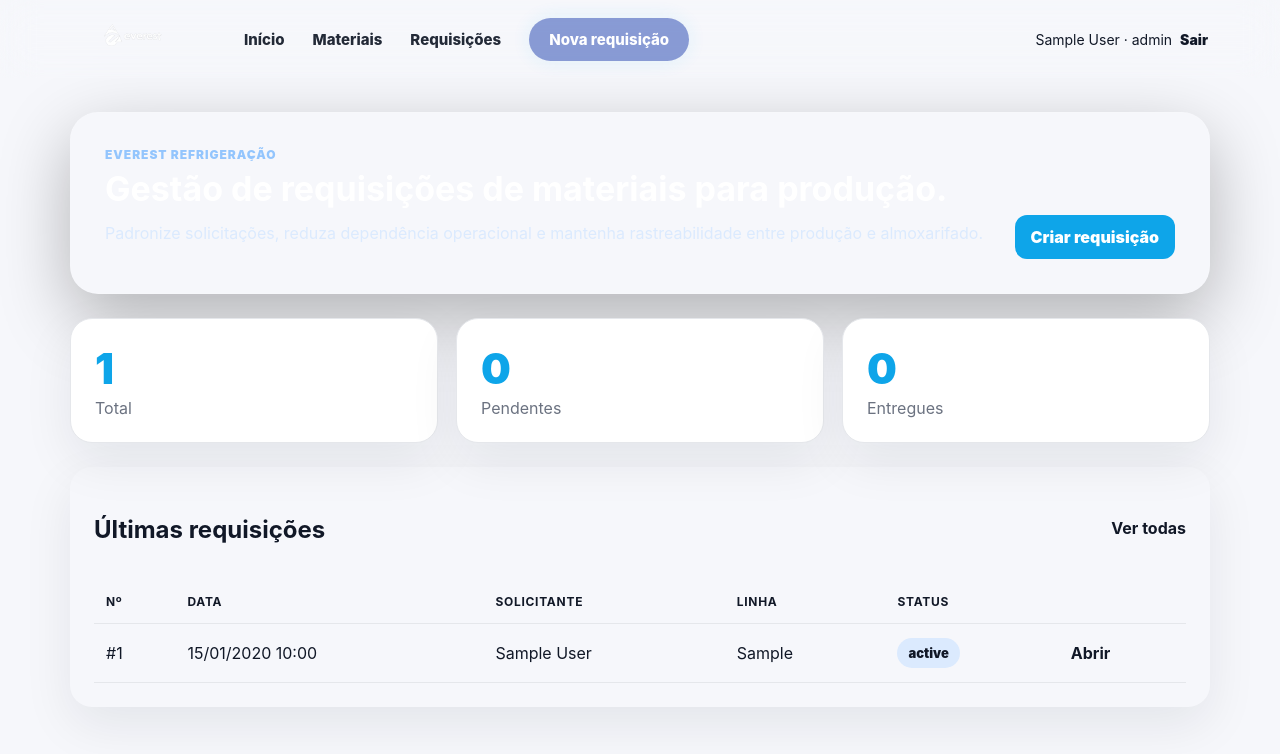
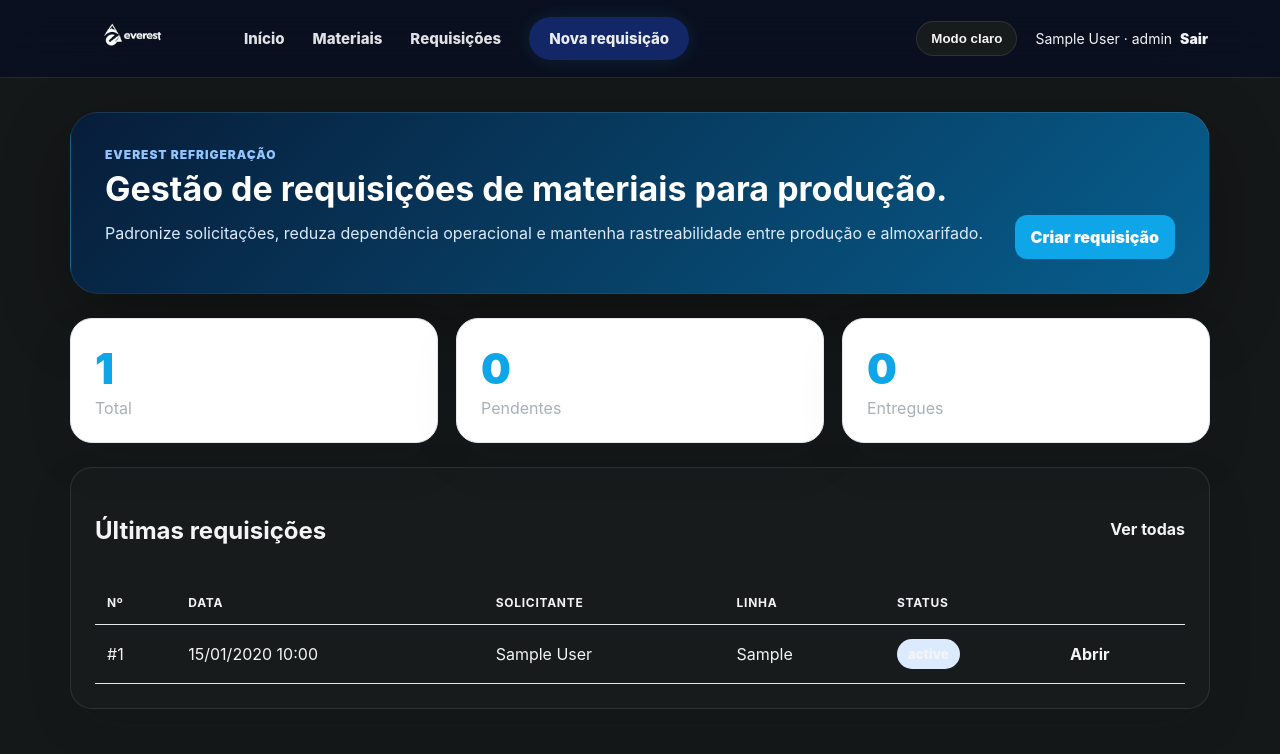
Before and after one commit to ArukyXD/requisita-facil, a Flask app: page / in a window 1280 px wide. Shown: the top 754 px of the page. Run offline with Flask 3, Linux system fonts and the light colour scheme; a user stored in the database is signed in; tables that the repository leaves empty hold one stand-in row (values such as "Sample post").

Commit message:
Update base.html

```diff
--- a/app/templates/base.html
+++ b/app/templates/base.html
@@ -1,30 +1,35 @@
 <!doctype html>
-<html lang="pt-BR">
+<html lang="pt-BR" data-theme="dark">
 <head>
     <meta charset="utf-8">
     <title>{% block title %}Everest Refrigeração | Requisita Fácil{% endblock %}</title>
     <meta name="viewport" content="width=device-width, initial-scale=1">
 
-    <style>
-        html { background: #f6f7fb; }
-        body { opacity: 0; }
-        html.app-loaded body {
-            opacity: 1;
-            transition: opacity .08s ease-in;
-        }
-    </style>
+    <script>
+        const savedTheme = localStorage.getItem("requisita-theme") || "dark";
+        document.documentElement.setAttribute("data-theme", savedTheme);
 
-    <script>
         window.addEventListener("load", function () {
             document.documentElement.classList.add("app-loaded");
         });
+
+        function toggleTheme() {
+            const current = document.documentElement.getAttribute("data-theme");
+            const next = current === "dark" ? "light" : "dark";
+
+            document.documentElement.setAttribute("data-theme", next);
+            localStorage.setItem("requisita-theme", next);
+
+            const btn = document.querySelector(".theme-toggle");
+            if (btn) btn.textContent = next === "dark" ? "Modo claro" : "Modo escuro";
+        }
+
+        window.addEventListener("DOMContentLoaded", function () {
+            const btn = document.querySelector(".theme-toggle");
+            const current = document.documentElement.getAttribute("data-theme");
+            if (btn) btn.textContent = current === "dark" ? "Modo claro" : "Modo escuro";
+        });
     </script>
-
-    <noscript>
-        <style>
-            body { opacity: 1; }
-        </style>
-    </noscript>
 
     <link rel="stylesheet" href="{{ url_for('static', filename='css/app.css') }}">
 </head>
@@ -42,16 +47,22 @@
         >
     </a>
 
-    <nav>
+    <nav class="main-nav">
         <a href="{{ url_for('main.dashboard') }}">Início</a>
         <a href="{{ url_for('materials.index') }}">Materiais</a>
         <a href="{{ url_for('requisitions.index') }}">Requisições</a>
         <a class="primary-link" href="{{ url_for('requisitions.create') }}">Nova requisição</a>
     </nav>
 
-    <div class="user-chip">
-        {{ current_user.name }} · {{ current_user.role }}
-        <a href="{{ url_for('auth.logout') }}">Sair</a>
+    <div class="topbar-actions">
+        <button type="button" class="theme-toggle" onclick="toggleTheme()">
+            Modo claro
+        </button>
+
+        <div class="user-chip">
+            {{ current_user.name }} · {{ current_user.role }}
+            <a href="{{ url_for('auth.logout') }}">Sair</a>
+        </div>
     </div>
 
 </header>
```
